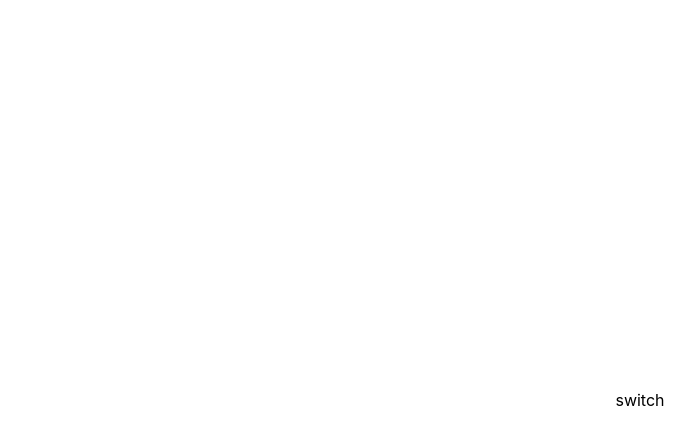
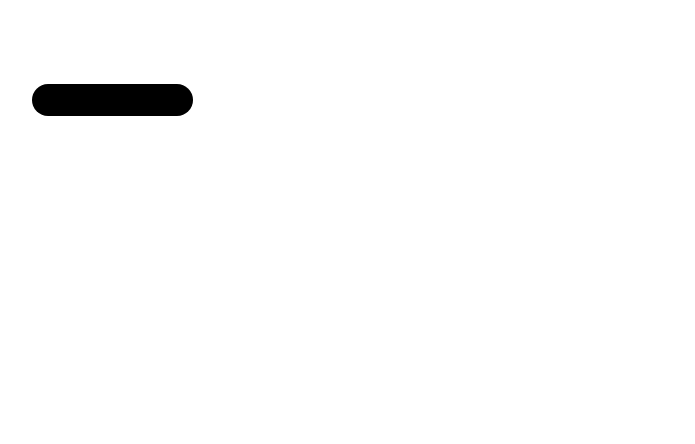
Before and after one commit to cooljasonmelton/skeleton-switch, a React (Create React App) app: page / in a window 1280 px wide. Shown: the top 444 px of the page, without its empty margins (0-695 px from the left). Built offline with nearby package versions, Linux system fonts and the light colour scheme.

Commit message:
building switch

```diff
--- a/src/App.css
+++ b/src/App.css
@@ -8,5 +8,4 @@
   display: flex;
   justify-content: center;
   align-items: center;
-
 }
--- a/src/App.js
+++ b/src/App.js
@@ -8,7 +8,7 @@ import Switch from './switch/Switch';
 
 const App = () => {
   return (
-    <div className="App cfb">
+    <div className="App">
       <Switch/>
 
     </div>
--- a/src/switch/Switch.css
+++ b/src/switch/Switch.css
@@ -0,0 +1,20 @@
+.Switch{
+    padding-left: 2em;
+    width: 200px;
+    height: 200px;
+
+}
+.switch-track{
+    width: 100%;
+    height: 2em;
+    border-radius: 1em;
+    background-color: black;
+
+}
+
+.switch-circle{
+    height: 3em;
+    width: 3em;
+
+    background-image: url('./skull-emoji.png');
+}
--- a/src/switch/Switch.js
+++ b/src/switch/Switch.js
@@ -3,11 +3,9 @@ import './Switch.css';
 
 const Switch = () => {
   return (
-    <div className="Switch">
-        switch
-
-        <div></div>
-
+    <div className="Switch cfb">
+        <div className="switch-track"></div>
+        <div className="switch-circle"></div>
     </div>
   );
 }
```
Also changed, not shown: src/switch/skull-emoji.png (added).
